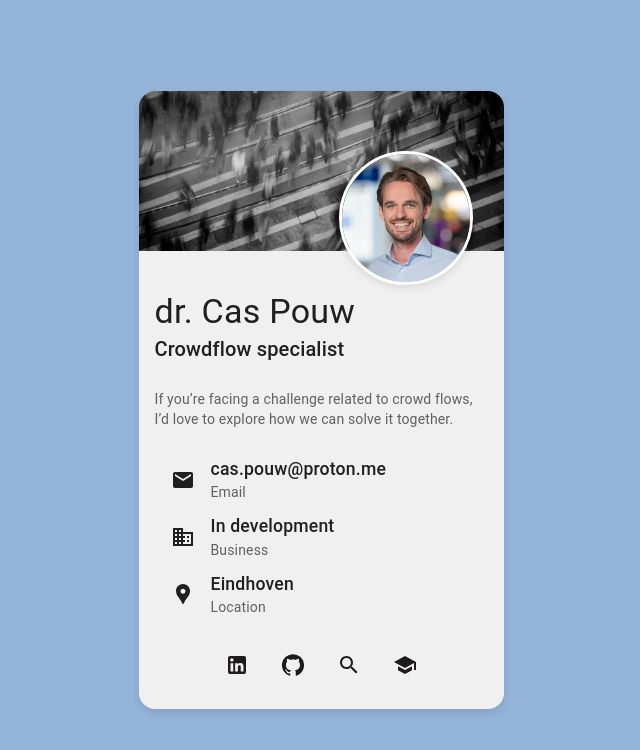
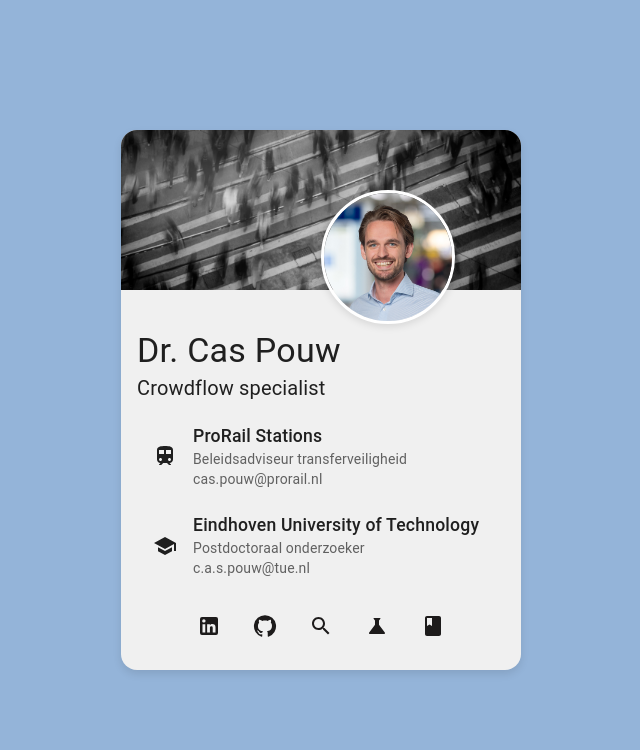
Before and after one commit to c-pouw/cas-pouw-digital-business-card, a React (Vite) app in the folder cas-pouw/: page / in a window 1280 px wide. Shown: the top 750 px of the page, without its empty margins (319-959 px from the left). Built offline with nearby package versions, Linux system fonts and the light colour scheme.

Commit message:
ProRail business card

```diff
--- a/cas-pouw/src/components/BusinessCard.tsx
+++ b/cas-pouw/src/components/BusinessCard.tsx
@@ -3,6 +3,7 @@ import CardContent from "@mui/material/CardContent";
 import Typography from "@mui/material/Typography";
 import Box from "@mui/material/Box";
 import ContactInfo from "./ContactInfo";
+import CompanyContactInfo from "./CompanyContactInfo";
 import {
   Mail,
   Business,
@@ -11,6 +12,10 @@ import {
   GitHub,
   Search,
   School,
+  Train,
+  Science,
+  Book,
+  Phone,
 } from "@mui/icons-material";
 import IconButton from "@mui/material/IconButton";
 import Tooltip from "@mui/material/Tooltip";
@@ -18,15 +23,16 @@ import profilePic from "../assets/Cas_Pouw_square.jpg";
 import headerImg from "../assets/cover.jpg";
 
 export default function BusinessCard() {
-  const name = "dr. Cas Pouw";
+  const name = "Dr. Cas Pouw";
   const title = "Crowdflow specialist";
-  const description =
-    "If you’re facing a challenge related to crowd flows, I’d love to explore how we can solve it together.";
-  const myEmail = "cas.pouw@proton.me";
-  const myBusiness = "In development";
-  const myLocation = "Eindhoven";
+  // const description =
+    // "If you’re facing a challenge related to crowd flows, I’d love to explore how we can solve it together.";
+  const prorailEmail = "cas.pouw@prorail.nl";
+  const tueEmail = "c.a.s.pouw@tue.nl";
+  // const myBusiness = "In development";
+  // const myLocation = "'s-Hertogenbosch";
   return (
-    <div style={{ position: "relative", width: 365, margin: "0 auto" }}>
+    <div style={{ position: "relative", width: 400, margin: "0 auto" }}>
       <img
         src={profilePic}
         alt="Profile"
@@ -46,7 +52,7 @@ export default function BusinessCard() {
       />
       <Card
         sx={{
-          maxWidth: 365,
+          maxWidth: 400,
           backgroundColor: "#f0f0f0",
           borderRadius: "16px",
           boxShadow: "0px 4px 8px rgba(0, 0, 0, 0.1)",
@@ -86,27 +92,13 @@ export default function BusinessCard() {
             gutterBottom
             variant="h6"
             component="div"
-            sx={{ textAlign: "left", mt: 0, mb: 3 }}
+            sx={{ textAlign: "left", mt: 0, mb: 2, fontWeight: 'normal' }}
           >
             {title}
           </Typography>
-          <Typography
-            variant="body2"
-            sx={{ color: "text.secondary", textAlign: "left", marginBottom: 3 }}
-          >
-            {description}
-          </Typography>
-          <ContactInfo title={myEmail} subheader="Email" icon={<Mail />} />
-          <ContactInfo
-            title={myBusiness}
-            subheader="Business"
-            icon={<Business />}
-          />
-          <ContactInfo
-            title={myLocation}
-            subheader="Location"
-            icon={<LocationPin />}
-          />
+          <CompanyContactInfo companyName="ProRail Stations" functionName="Beleidsadviseur transferveiligheid" email={prorailEmail} icon={<Train />}/>
+          <CompanyContactInfo companyName="Eindhoven University of Technology" functionName="Postdoctoraal onderzoeker" email={tueEmail} icon={<School />} />
+          {/* <ContactInfo title="Phone" subheader="+31 6 16622507" icon={<Phone />} /> */}
           {/* Social Buttons Row */}
           <Box mt={3} display="flex" justifyContent="center" gap={2}>
             <Tooltip title="LinkedIn">
@@ -154,7 +146,19 @@ export default function BusinessCard() {
                 color="primary"
                 aria-label="Research Profile"
               >
-                <School />
+                <Science />
+              </IconButton>
+            </Tooltip>
+            <Tooltip title="PhD thesis">
+              <IconButton
+                component="a"
+                href="https://research.tue.nl/en/publications/human-crowd-flows-physics-insights-from-real-life-measurements/"
+                target="_blank"
+                rel="noopener noreferrer"
+                color="primary"
+                aria-label="PhD thesis"
+              >
+                <Book />
               </IconButton>
             </Tooltip>
           </Box>
--- /dev/null
+++ b/cas-pouw/src/components/CompanyContactInfo.tsx
@@ -0,0 +1,33 @@
+import CardHeader from "@mui/material/CardHeader";
+import Box from "@mui/material/Box";
+
+interface CompanyContactInfoProps {
+  companyName: string;
+  functionName: string;
+  email: string;
+  icon?: React.ReactNode;
+}
+
+export default function CompanyContactInfo({
+  companyName,
+  functionName,
+  email,
+  icon,
+}: CompanyContactInfoProps) {
+  return (
+    <CardHeader
+      avatar={icon}
+      title={companyName}
+      subheader={
+        <Box sx={{ fontSize: "0.875rem" }}>
+          <div>{functionName}</div>
+          <div>{email}</div>
+        </Box>
+      }
+      sx={{ textAlign: "left", my: 0.5, py: 0.5, mb: 2 }}
+      slotProps={{
+        title: { style: { fontSize: "1.1rem", fontWeight: 500 } },
+      }}
+    />
+  );
+}
--- a/cas-pouw/src/components/ContactInfo.tsx
+++ b/cas-pouw/src/components/ContactInfo.tsx
@@ -2,7 +2,7 @@ import CardHeader from "@mui/material/CardHeader";
 
 interface ContactInfoProps {
   title: string;
-  subheader: string;
+  subheader: React.ReactNode;
   icon?: React.ReactNode;
 }
 
@@ -16,7 +16,7 @@ export default function ContactInfo({
       avatar={icon}
       title={title}
       subheader={subheader}
-      sx={{ textAlign: "left", my: 0.5, py: 0.5 }}
+      sx={{ textAlign: "left", my: 0.5, py: 0.5, mb: 2 }}
       slotProps={{
         title: { style: { fontSize: "1.1rem", fontWeight: 500 } },
       }}
```
